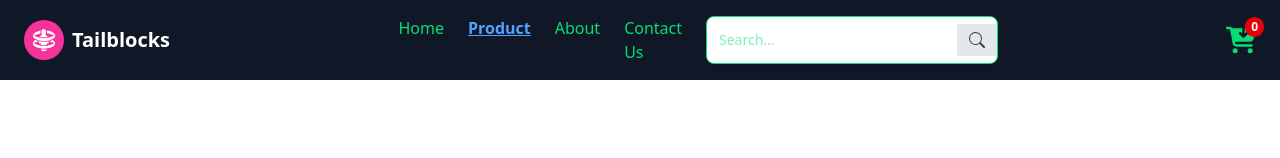
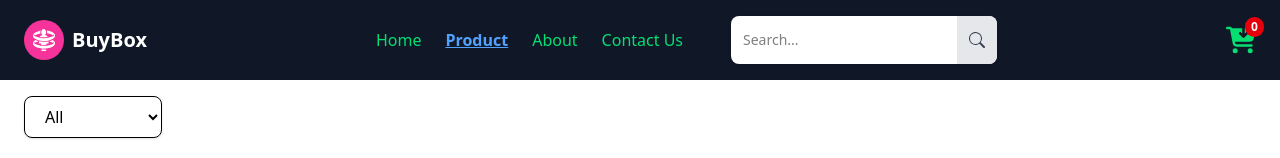
Before and after one commit to pranayjha410/Front-end, a React (Vite) app: page /product in a window 1280 px wide. Shown: the top 158 px of the page. Built offline with nearby package versions, Linux system fonts and the light colour scheme.

Commit message:
category flitering dropdown add

```diff
--- a/src/Componet/Navbar.jsx
+++ b/src/Componet/Navbar.jsx
@@ -1,32 +1,108 @@
-import React from "react";
+import React, { useState } from "react";
 import Cart from "./Cart";
-import {  NavLink, useLocation, useNavigate } from "react-router-dom";
+import { NavLink, useLocation, useNavigate } from "react-router-dom";
 import { GiTransportationRings } from "react-icons/gi";
+import { BsSearch, BsList } from "react-icons/bs";
 import SearchBar from "./SearchBar";
 
-
 const Navbar = ({ cartCount, query, setQuery }) => {
-  const location = useLocation(); //to get current location
-  const navigate = useNavigate(); //to change path
+  const location = useLocation();
+  const navigate = useNavigate();
+  const [menuOpen, setMenuOpen] = useState(false);
 
   return (
     <header className="bg-gray-900 text-white shadow-md w-full">
-      <div className="max-w-7xl mx-auto flex justify-between items-center px-6 py-4">
+      <div className="max-w-7xl mx-auto flex justify-between items-center px-4 md:px-6 py-4">
         {/* Logo */}
-        <div className="flex items-center gap-2 cursor-pointer" onClick={() => navigate("/")}>
-          <div className="bg-pink-500 p-2 rounded-full" >
-            <GiTransportationRings className="text-2xl"/>
-
+        <div
+          className="flex items-center gap-2 cursor-pointer"
+          onClick={() => navigate("/")}
+        >
+          <div className="bg-pink-500 p-2 rounded-full">
+            <GiTransportationRings className="text-2xl" />
           </div>
-          <span className="text-xl font-bold "  >Tailblocks</span>
+          <span className="text-xl font-bold">BuyBox</span>
         </div>
 
-        {/* Nav links */}
-        <nav className="hidden md:flex gap-6 text-base text-green-400">
+        {/* Desktop Nav Links + Search */}
+        <div className="hidden md:flex md:items-center md:gap-6">
+          <nav className="flex items-center gap-6 text-base text-green-400">
+            <NavLink
+              to="/"
+              className={({ isActive }) =>
+                `cursor-pointer hover:text-white ${
+                  isActive ? "text-blue-400 font-semibold underline" : ""
+                }`
+              }
+            >
+              Home
+            </NavLink>
+
+            <NavLink
+              to="/product"
+              className={({ isActive }) =>
+                `cursor-pointer hover:text-white ${
+                  isActive ? "text-blue-400 font-semibold underline" : ""
+                }`
+              }
+            >
+              Product
+            </NavLink>
+
+            <NavLink
+              to="/about"
+              className={({ isActive }) =>
+                `cursor-pointer hover:text-white ${
+                  isActive ? "text-blue-400 font-semibold underline" : ""
+                }`
+              }
+            >
+              About
+            </NavLink>
+
+            <NavLink
+              to="/contact"
+              className={({ isActive }) =>
+                `cursor-pointer hover:text-white ${
+                  isActive ? "text-blue-400 font-semibold underline" : ""
+                }`
+              }
+            >
+              Contact Us
+            </NavLink>
+          </nav>
+
+          {/* Search bar */}
+          <div className="ml-6">
+            <SearchBar query={query} setQuery={setQuery} />
+          </div>
+        </div>
+
+        {/* Cart icon */}
+        <div className="flex items-center gap-4">
+          {location.pathname !== "/CartPage" && <NavLink to="/CartPage"><Cart cartCount={cartCount} /></NavLink>}
+
+          {/* Mobile menu button */}
+          <button
+            className="md:hidden text-2xl"
+            onClick={() => setMenuOpen(!menuOpen)}
+          >
+            <BsList />
+          </button>
+        </div>
+      </div>
+
+
+
+
+
+      {/* Mobile Menu */}
+      {menuOpen && (
+        <div className="md:hidden bg-gray-800 text-green-400 px-4 py-4 space-y-3">
           <NavLink
             to="/"
             className={({ isActive }) =>
-              `cursor-pointer hover:text-white ${
+              `block cursor-pointer hover:text-white ${
                 isActive ? "text-blue-400 font-semibold underline" : ""
               }`
             }
@@ -37,8 +113,8 @@ const Navbar = ({ cartCount, query, setQuery }) => {
           <NavLink
             to="/product"
             className={({ isActive }) =>
-              `cursor-pointer hover:text-white ${
-                isActive ? "text-blue-400  font-semibold underline" : ""
+              `block cursor-pointer hover:text-white ${
+                isActive ? "text-blue-400 font-semibold underline" : ""
               }`
             }
           >
@@ -48,8 +124,8 @@ const Navbar = ({ cartCount, query, setQuery }) => {
           <NavLink
             to="/about"
             className={({ isActive }) =>
-              `cursor-pointer hover:text-white ${
-                isActive ? "text-blue-400  font-semibold underline" : ""
+              `block cursor-pointer hover:text-white ${
+                isActive ? "text-blue-400 font-semibold underline" : ""
               }`
             }
           >
@@ -59,28 +135,22 @@ const Navbar = ({ cartCount, query, setQuery }) => {
           <NavLink
             to="/contact"
             className={({ isActive }) =>
-              `cursor-pointer hover:text-white ${
-                isActive ? "text-blue-400  font-semibold underline" : ""
+              `block cursor-pointer hover:text-white ${
+                isActive ? "text-blue-400 font-semibold underline" : ""
               }`
             }
           >
             Contact Us
           </NavLink>
 
-           <SearchBar query={query} setQuery={setQuery} />
-        </nav>
+          {/* Mobile search bar */}
 
+        </div>
+      )}
 
-
-        {/* Cart icon in navbar*/}
-        <div className="flex items-center">
-          {location.pathname !== "/CartPage" && (
-            <NavLink to="/CartPage">
-              <Cart cartCount={cartCount} />
-            </NavLink>
-          )}
-        </div>
-      </div>
+      <div className="mt-2 md:hidden">
+            <SearchBar query={query} setQuery={setQuery} />
+          </div>
     </header>
   );
 };
--- a/src/Componet/SearchBar.jsx
+++ b/src/Componet/SearchBar.jsx
@@ -3,15 +3,15 @@ import { BsSearch } from "react-icons/bs";
 
 const SearchBar = ({ query, setQuery }) => {
   return (
-    <div className="flex items-center bg-white border rounded-lg shadow-sm overflow-hidden w-full max-w-md">
+    <div className="flex items-center bg-white border-black rounded-lg shadow-sm overflow-hidden w-full max-w-md">
       <input
         type="text"
         value={query}
         onChange={(e) => setQuery(e.target.value)}
-        className="flex-1 px-3 py-2 text-sm border-none focus:outline-none"
+        className="flex-1 px-3 py-2 text-sm border-none text-black focus:outline-none"
         placeholder="Search..."
       />
-      <button className="px-3 py-2 bg-gray-200 hover:bg-gray-300 text-gray-700">
+      <button className="px-3 py-4 bg-gray-200 hover:bg-gray-300 text-gray-700">
         <BsSearch />
       </button>
     </div>
--- a/src/Pages/ProductCard.jsx
+++ b/src/Pages/ProductCard.jsx
@@ -1,26 +1,53 @@
-import React, { useState } from 'react'
+import React, { useState } from "react";
 import ShowMore from "../Componet/ShowMore";
 import List from "../Componet/List";
 import sportData from "../api/Data.json";
-import SearchBar from '../Componet/SearchBar';
+import SearchBar from "../Componet/SearchBar";
 
-const ProductCard = ({ cartItems, handleToCart, handleRemoveItem,handleDecreaseQuantity,query,setQuery}) => {
+const ProductCard = ({
+  cartItems,
+  handleToCart,
+  handleRemoveItem,
+  handleDecreaseQuantity,
+  query,
+  setQuery,
+}) => {
+  const [category, setCategory] = useState("All");
+  const categories = [
+    "All",
+    ...new Set(sportData.map((item) => item.category)),
+  ];
 
+  const filteredProducts = sportData.filter((item) => {
+    const matchesSearch = item.name.toLowerCase().includes(query.toLowerCase());
+    const matchesCategory =
+      category === "All" || item.category === category;
 
-  const filteredProudct = sportData.filter((item) => item.name.toLowerCase().includes(query.toLowerCase()))
+    // product only shown if BOTH are true
+    return matchesSearch && matchesCategory;
+  });
 
   return (
-    <div className="min-h-screen bg-white">
+    <div className="min-h-screen bg-white relative">
       <div className="pt-20 px-6">
+        {/* category filter dropdown */}
+        <div className="mb-6 flex justify-start absolute top-4 left-4 ml-2">
+          <select
+            value={category}
+            onChange={(e) => setCategory(e.target.value)}
+            className="border rounded-lg px-4 py-2 shadow-sm focus:outline-none"
+          >
+            {categories.map((cat) => (
+              <option key={cat} value={cat}>
+                {cat}
+              </option>
+            ))}
+          </select>
+        </div>
 
-           {/* <div className="mb-6 flex justify-center">
-          <SearchBar query={query} setQuery={setQuery} />
-        </div> */}
-
-
+        {filteredProducts.length > 0 ? (
           <ul className="grid grid-cols-1 sm:grid-cols-2 md:grid-cols-3 gap-6">
-             {filteredProudct.map((curEle) => (
-
+            {filteredProducts.map((curEle) => (
               <List
                 key={curEle.id}
                 curEle={curEle}
@@ -30,13 +57,16 @@ const ProductCard = ({ cartItems, handleToCart, handleRemoveItem,handleDecreaseQ
                 handleDecreaseQuantity={handleDecreaseQuantity}
                 cartItems={cartItems}
               />
-
-
             ))}
           </ul>
+        ) : (
+          <p className="col-span-full text-center mt-40 text-gray-500 text-lg font-medium">
+            No products match your search.
+          </p>
+        )}
       </div>
     </div>
-  )
-}
+  );
+};
 
-export default ProductCard
+export default ProductCard;
```
Lines whose indentation alone changed are shown as unchanged.
